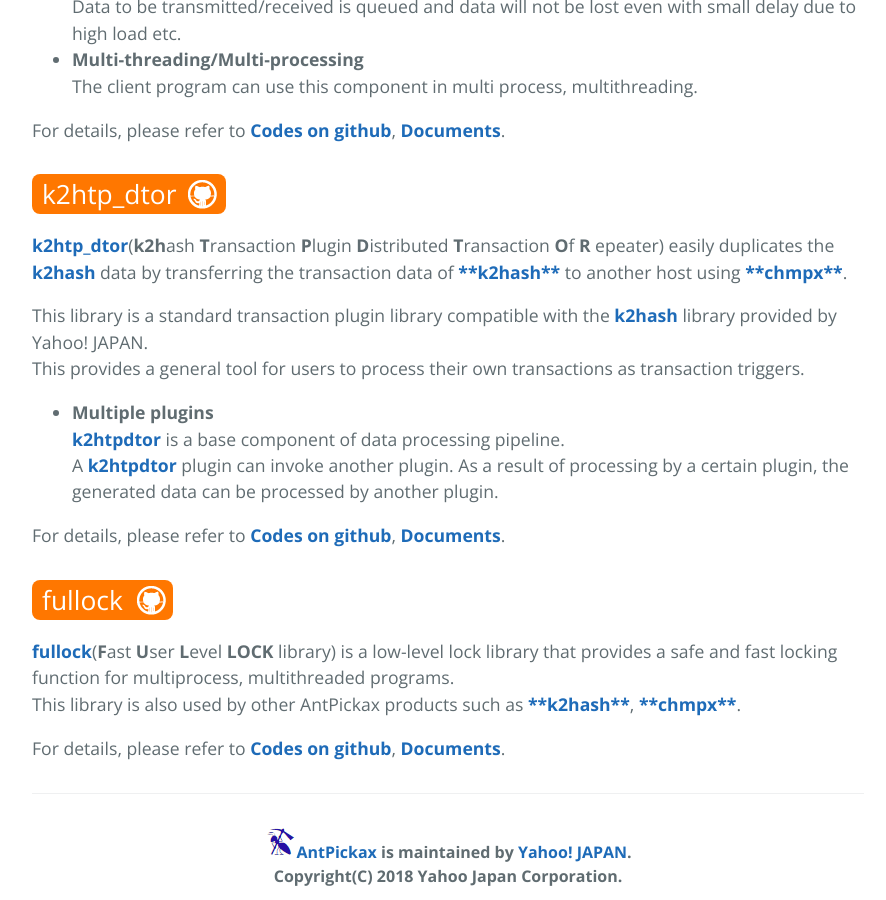
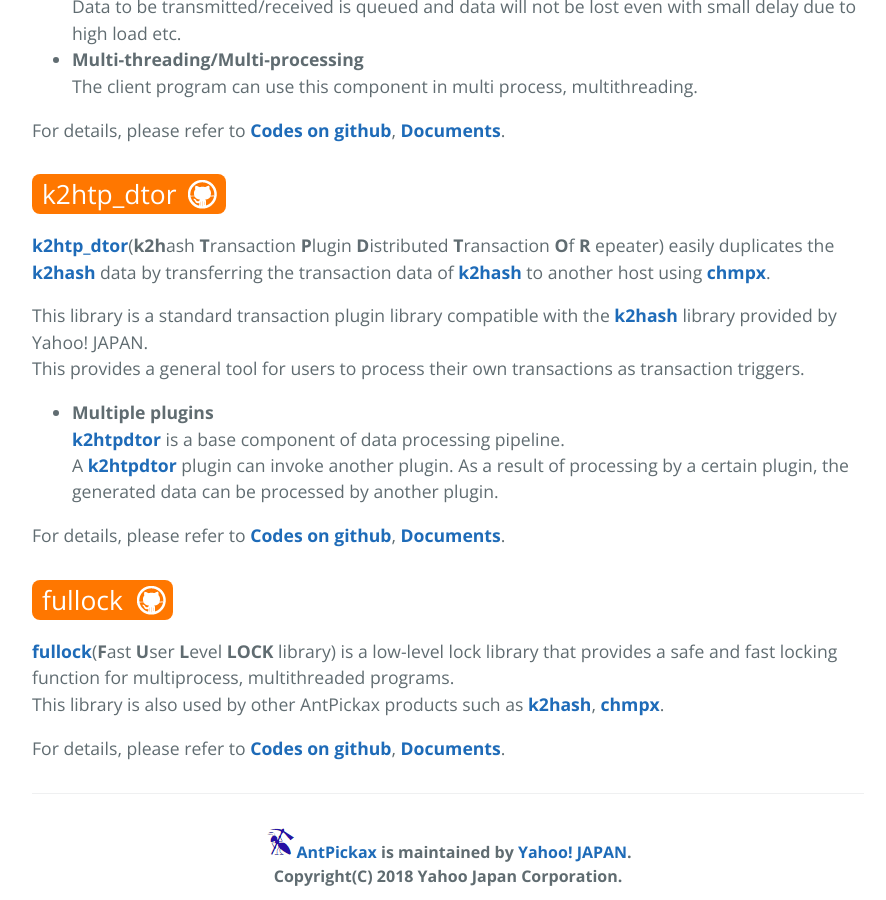
Before and after one commit to yahoojapan/AntPickax, a Jekyll site: the page built from index.md, in a window 1280 px wide and 900 px high, scrolled down 4519 px. Shown: the whole window, without its empty margins (192-1078 px from the left). Built offline with Jekyll 4.4.1, drawn with Linux system fonts in a browser that asks for light colours; some of the changed text lies outside the part shown.

Commit message:
Fixed some wrong string for bold keyword

```diff
--- a/index.md
+++ b/index.md
@@ -48,7 +48,7 @@ A very fast and powerful lock library for multithread and multiprocess used in [
 # **AntPickax Products**
 
 ## {{ page.title_k2hdkc }}
-k2hdkc(**k2h**ash based **D**istributed **K**vs **C**luster) is a high performance and horizontal scalable distributed KVS cluster system based on **[**k2hash**](https://k2hash.antpick.ax/)**, **[**chmpx**](https://chmpx.antpick.ax/)** Distributed Key Value Store(KVS).
+k2hdkc(**k2h**ash based **D**istributed **K**vs **C**luster) is a high performance and horizontal scalable distributed KVS cluster system based on [**k2hash**](https://k2hash.antpick.ax/), [**chmpx**](https://chmpx.antpick.ax/) Distributed Key Value Store(KVS).
 
 The k2hdkc has unique features shown below.
 - **Consistency** (Automatic Data Synchronization between Server Nodes)
@@ -144,7 +144,7 @@ The client program can use this component in multi process, multithreading.
 For details, please refer to [**Codes on github**](https://github.com/yahoojapan/chmpx), [**Documents**](https://chmpx.antpick.ax/).
 
 ## {{ page.title_k2htpdtor }}
-[**k2htp_dtor**](https://k2htpdtor.antpick.ax/)(**k2h**ash **T**ransaction **P**lugin **D**istributed **T**ransaction **O**f **R** epeater) easily duplicates the [**k2hash**](https://k2hash.antpick.ax/) data by transferring the transaction data of **[**k2hash**](https://k2hash.antpick.ax/)** to another host using **[**chmpx**](https://chmpx.antpick.ax/)**.
+[**k2htp_dtor**](https://k2htpdtor.antpick.ax/)(**k2h**ash **T**ransaction **P**lugin **D**istributed **T**ransaction **O**f **R** epeater) easily duplicates the [**k2hash**](https://k2hash.antpick.ax/) data by transferring the transaction data of [**k2hash**](https://k2hash.antpick.ax/) to another host using [**chmpx**](https://chmpx.antpick.ax/).
 
 This library is a standard transaction plugin library compatible with the [**k2hash**](https://k2hash.antpick.ax/) library provided by Yahoo! JAPAN.
 This provides a general tool for users to process their own transactions as transaction triggers.
@@ -157,6 +157,6 @@ For details, please refer to [**Codes on github**](https://github.com/yahoojapan
 
 ## {{ page.title_fullock }}
 [**fullock**](https://fullock.antpick.ax/)(**F**ast **U**ser **L**evel **LOCK** library) is a low-level lock library that provides a safe and fast locking function for multiprocess, multithreaded programs.
-This library is also used by other AntPickax products such as **[**k2hash**](https://k2hash.antpick.ax/)**, **[**chmpx**](https://chmpx.antpick.ax/)**.
+This library is also used by other AntPickax products such as [**k2hash**](https://k2hash.antpick.ax/), [**chmpx**](https://chmpx.antpick.ax/).
 
 For details, please refer to [**Codes on github**](https://github.com/yahoojapan/fullock), [**Documents**](https://fullock.antpick.ax/).
```
